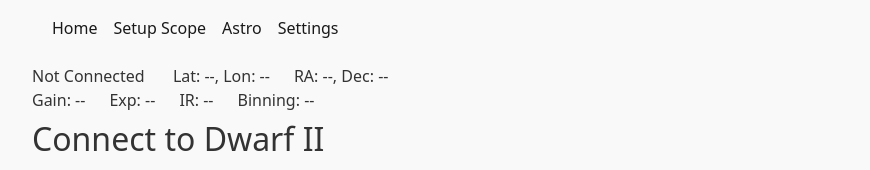
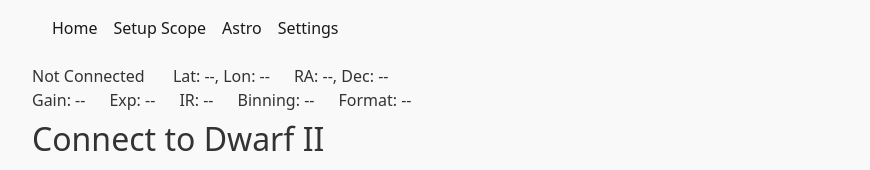
Before and after one commit to DwarfTelescopeUsers/DwarfApp_js, a Next.js app: page /setup-scope in a window 1280 px wide. Shown: the top 170 px of the page, without its empty margins (50-920 px from the left). Built offline with nearby package versions, Linux system fonts and the light colour scheme; no server answers.

Commit message:
StatusBar - add file format; make lat, long, RA, dec have same format

```diff
--- a/src/components/shared/StatusBar.tsx
+++ b/src/components/shared/StatusBar.tsx
@@ -8,8 +8,8 @@
     ? "Connected"
     : "Not Connected";
   let coords =
-    `Lat: ${connectionCtx.latitude?.toFixed(5) || "--"}, ` +
-    `Lon: ${connectionCtx.longitude?.toFixed(5) || "--"}`;
+    `Lat: ${connectionCtx.latitude?.toFixed(4) || "--"}, ` +
+    `Lon: ${connectionCtx.longitude?.toFixed(4) || "--"}`;
   let gain = connectionCtx.gain == undefined ? "--" : connectionCtx.gain;
   let exp =
     connectionCtx.exposure === undefined
@@ -24,11 +24,15 @@
       ? "--"
       : `${connectionCtx.binning === 0 ? "1x1" : "2x2"}`;
   let raDec =
-    `RA: ${connectionCtx.RA || "--"}, ` +
-    `Dec: ${connectionCtx.declination || "--"}`;
+    `RA: ${connectionCtx.RA?.toFixed(4) || "--"}, ` +
+    `Dec: ${connectionCtx.declination?.toFixed(4) || "--"}`;
+
+  let fileFormat =
+    connectionCtx.fileFormat === undefined ? "--" : connectionCtx.fileFormat;
 
   return (
     <div className=" mb-2 mt-2">
+      {/* {JSON.stringify(connectionCtx, null, 2)} */}
       <span>{connection}</span>
       <span className="ms-4"> {coords}</span>
       <span className="ms-4">{raDec}</span>
@@ -37,6 +41,7 @@
       <span className="ms-4">Exp: {exp}</span>
       <span className="ms-4">IR: {IR}</span>
       <span className="ms-4">Binning: {binning}</span>
+      <span className="ms-4">Format: {fileFormat}</span>
     </div>
   );
 }
```
